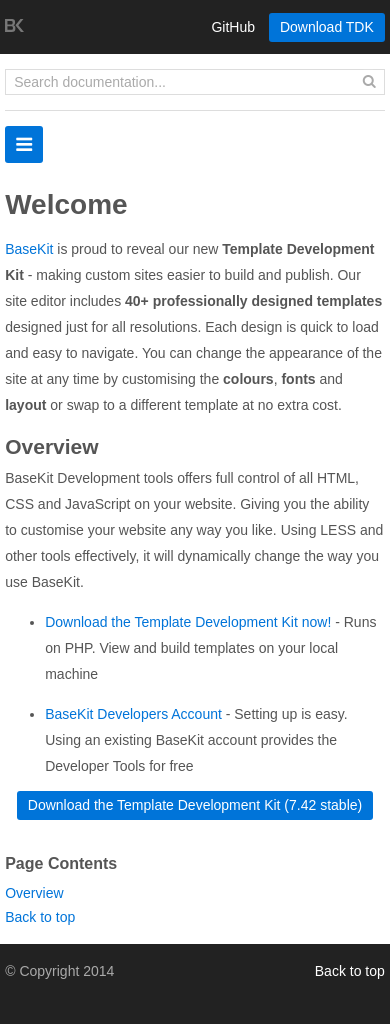
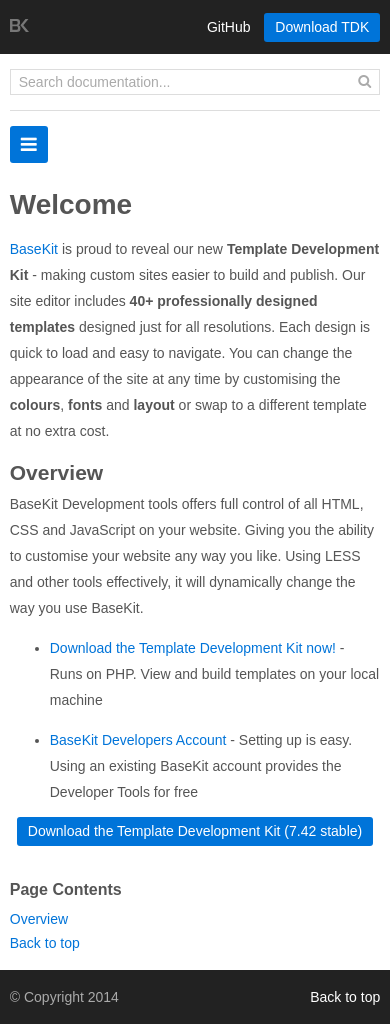
Before and after one commit to rusic/documentation, a Jekyll site: the page built from index.md, in a window 390 px wide. Built offline with Jekyll 4.4.1, drawn with Linux system fonts in a browser that asks for light colours; before the commit the page ends 998 px from its top, so only the background shows below that.

Commit message:
wider margins on mobile, fixes overflowing label on search field

```diff
--- a/_sass/_main.scss
+++ b/_sass/_main.scss
@@ -265,6 +265,7 @@ fieldset {
 	}
 	.search-field {
 		position: relative;
+		overflow: hidden;
 		z-index: 1;
 		background: $light-background;
 	}
@@ -301,6 +302,10 @@ h3, legend {
 		display: inherit;
 	}
 
+	.row {
+		margin: 0 2.5%;
+	}
+
 	// Navigation toggle
 	.toggle-button {
 		display: inherit;
```
